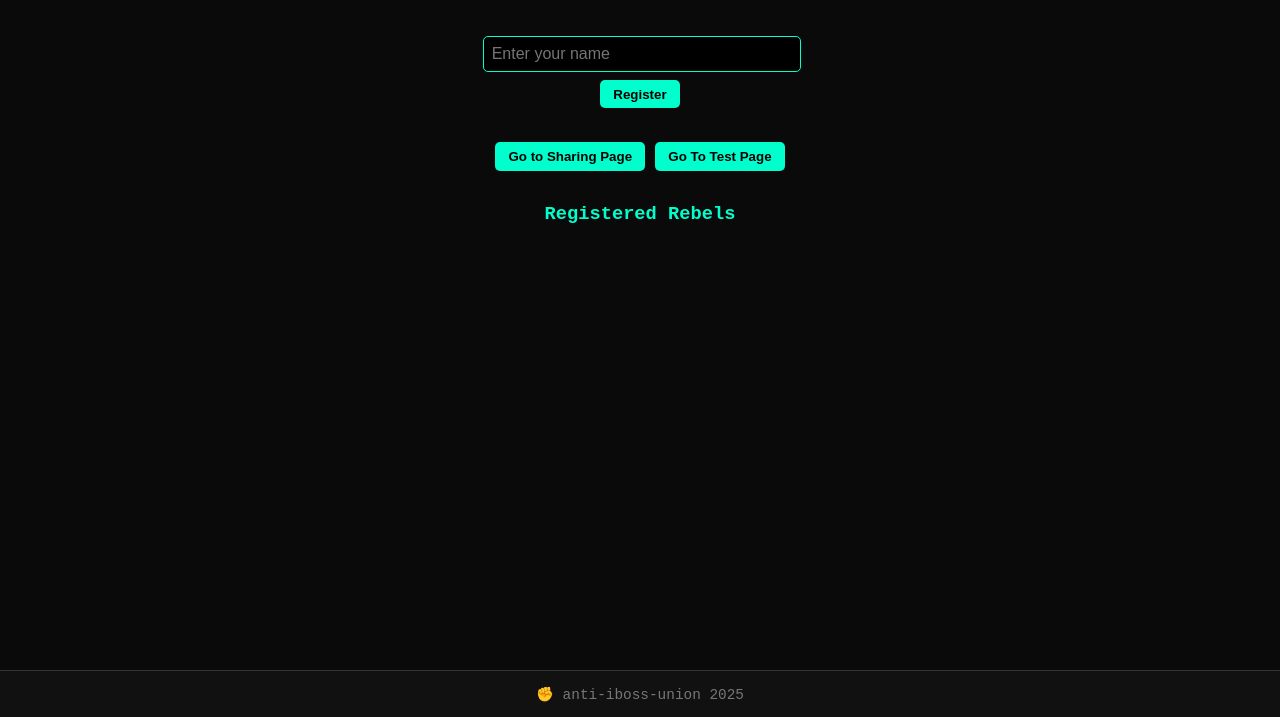
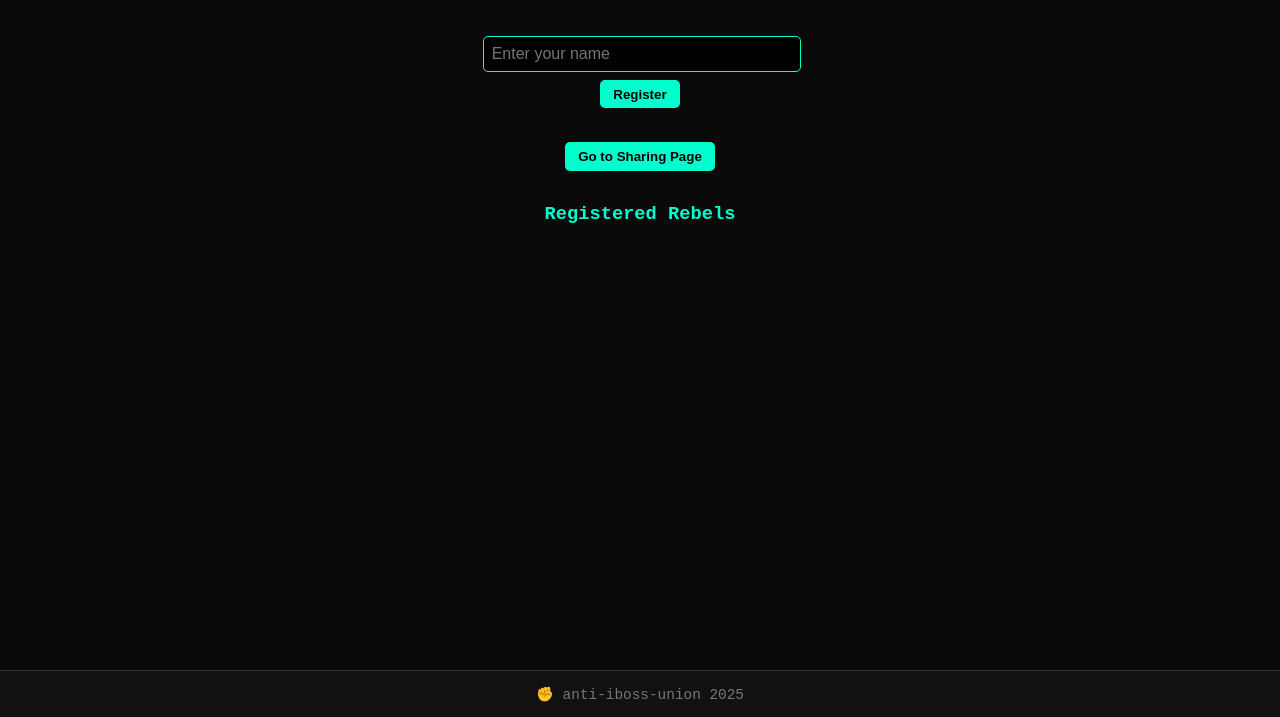
Before and after one commit to evghjrnhvghrj/anti-iboss-union, a plain HTML site: page main.html in a window 1280 px wide. Shown: the part 83-800 px from the top of the page. Drawn offline with Linux system fonts and the light colour scheme.

Commit message:
Update main.html

```diff
--- a/main.html
+++ b/main.html
@@ -99,19 +99,6 @@
     button:hover {
       background-color: #00ccaa;
     }
-    button {
-      padding: 0.5em 1em;
-      background-color: #00ffcc;
-      border: none;
-      border-radius: 5px;
-      color: #000;
-      font-weight: bold;
-      cursor: pointer;
-      transition: background-color 0.3s;
-    }
-    button:hover {
-      background-color: #00ccaa;
-    }
     #rebelList {
       margin-top: 2em;
       animation: fadeIn 1.5s ease-in-out;
@@ -153,7 +140,6 @@
     <p id="registerMessage"></p>
     <br>
     <button onclick="goToSharePage()">Go to Sharing Page</button>
-    <button onclick="goToTestPage()">Go To Test Page</button>
     <div id="rebelList">
       <h3>Registered Rebels</h3>
       <ul id="userList"></ul>
@@ -188,7 +174,6 @@
       const allowedUsers = JSON.parse(localStorage.getItem('registeredUsers')) || [];
       const currentUser = localStorage.getItem('currentUser');
 
-
       if (allowedUsers.includes(currentUser)) {
         window.location.href = 'share.html';
       } else {
@@ -196,14 +181,6 @@
       }
     }
 
-   function GoToTestPage() {
-      const allowedUsers = JSON.parse(localStorage.getItem('tester')) || [];
-      const currentUser = localStorage.getItem('test');
-
-
-     if (allowedUsers.includes(test)) {
-        window.location.href = 'test.js';
-     }
     function deleteUser() {
       const code = document.getElementById('adminCode').value.trim();
       const target = document.getElementById('deleteUser').value.trim();
```
